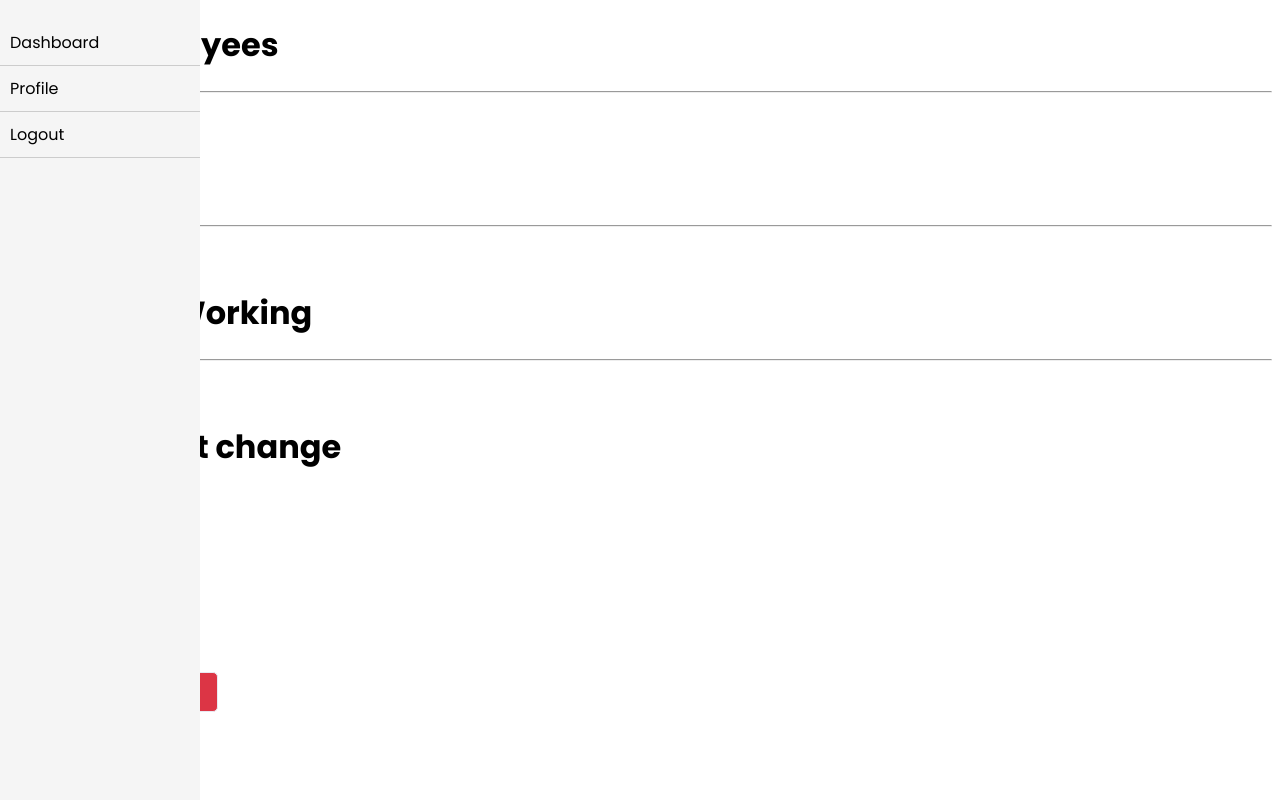
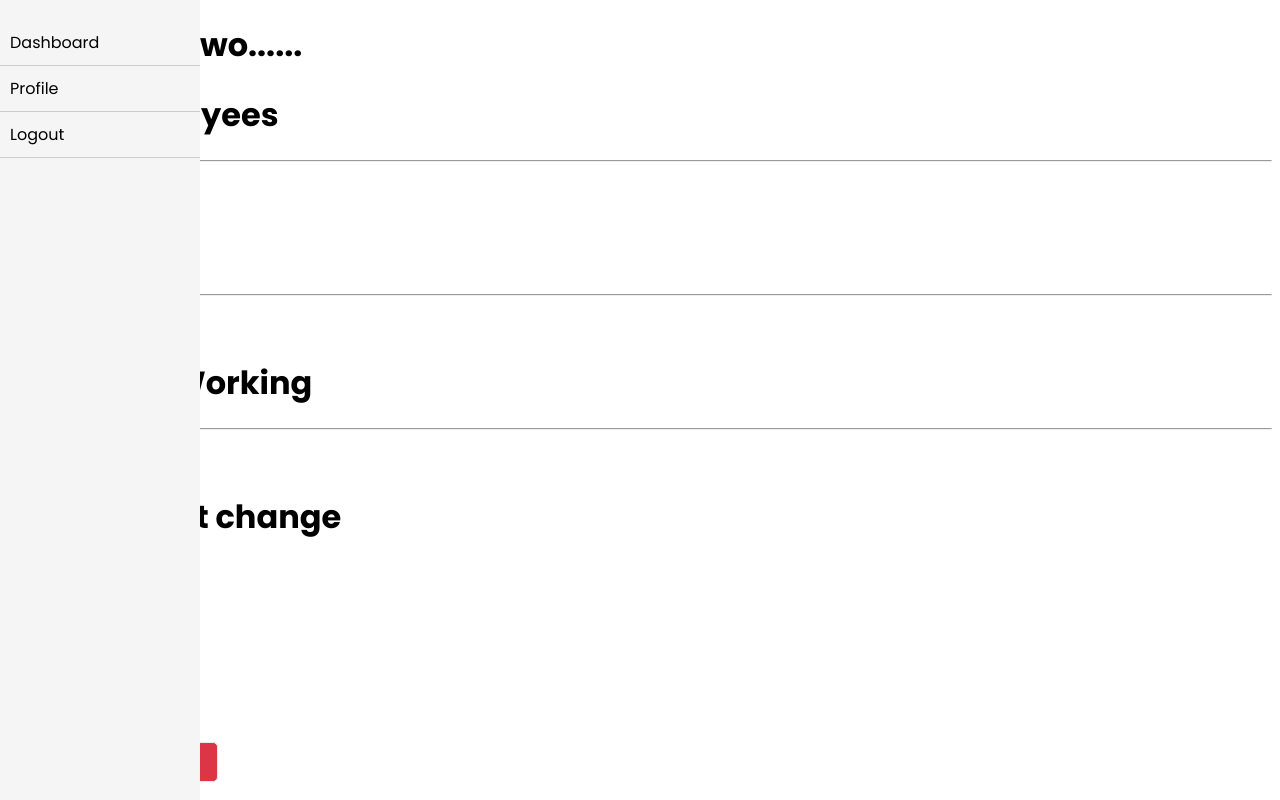
Before and after one commit to hiashraful/attendance-ms, a PHP site: page /dashboard.php in a window 1280 px wide. Run offline with PHP 8.4, Linux system fonts and the light colour scheme; the visitor is signed in with stand-in values (Sample User, id 1).

Commit message:
test two

```diff
--- a/dashboard.php
+++ b/dashboard.php
@@ -21,6 +21,7 @@ $username = $_SESSION['username'];
     <link rel="stylesheet" href="style.css">
 </head>
 <body>
+    <h1>This is test two......</h1>
     <div class="sidebar">
         <ul>
             <li><a href="dashboard.php">Dashboard</a></li>
```
